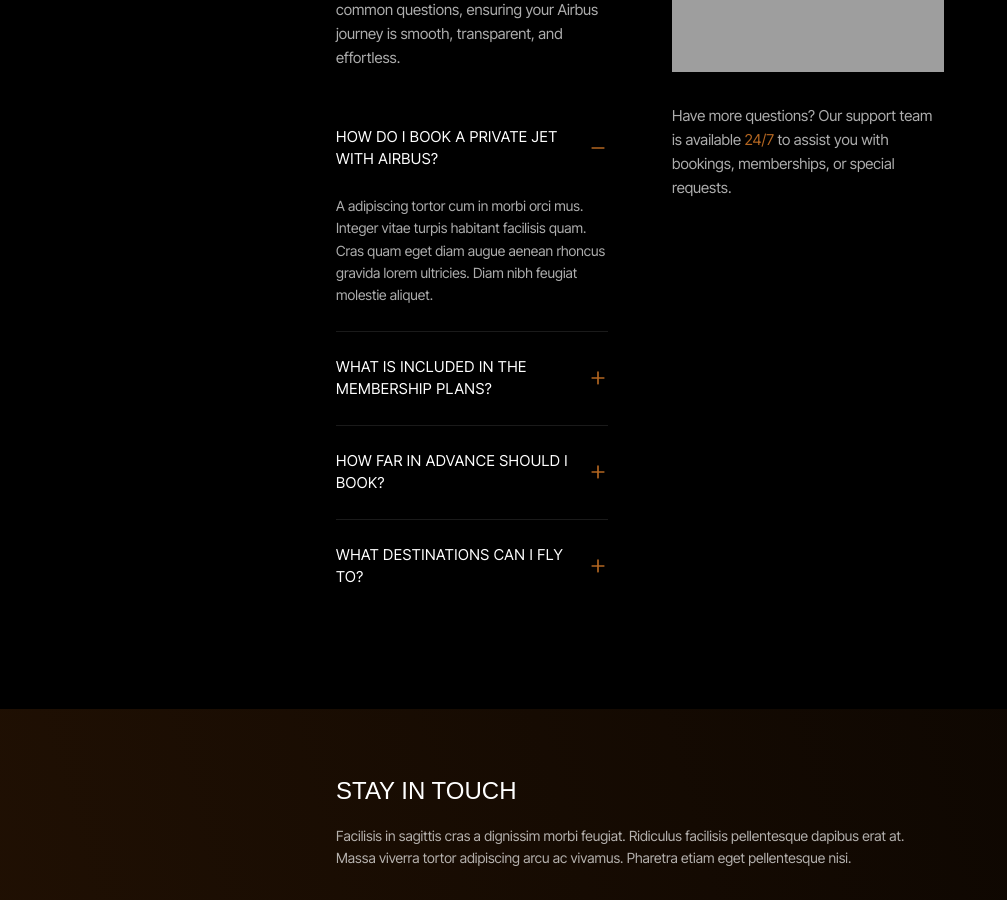
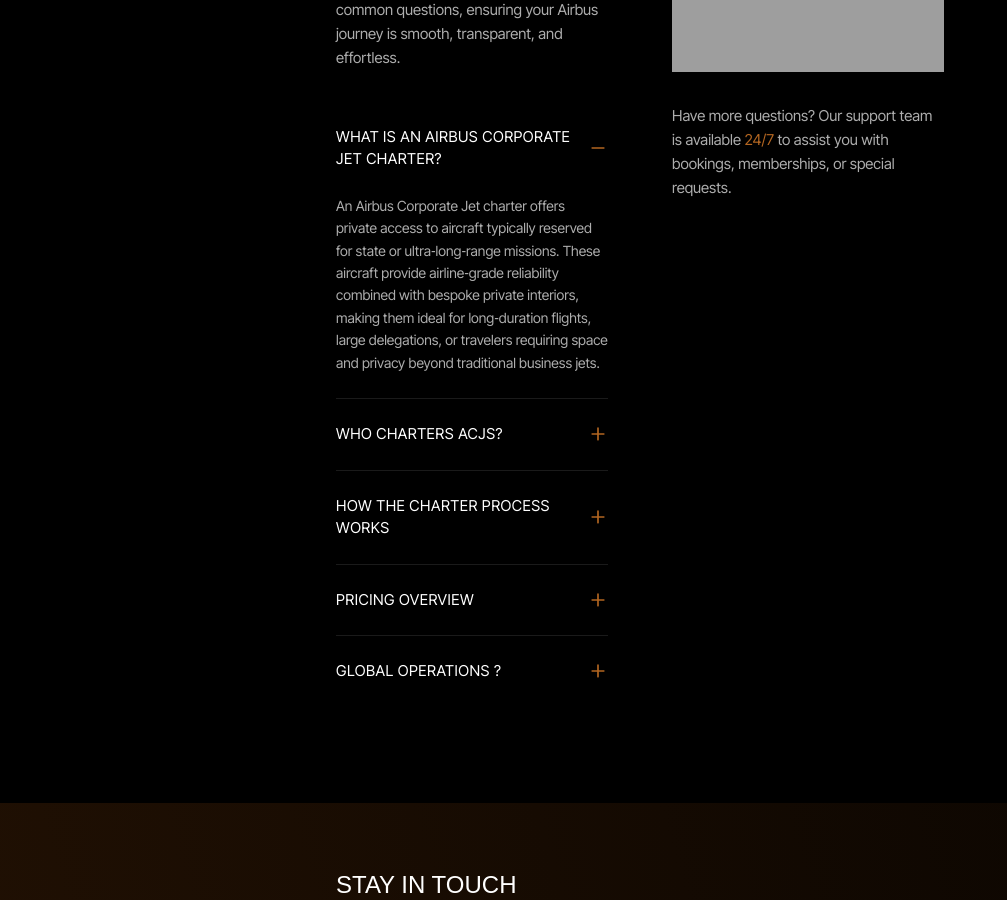
Before and after one commit to Jobsidney/AirbusCharter, a Next.js app: page /contact-us in a window 1280 px wide. Shown: the part 3140-4040 px from the top of the page, without its empty margins (0-1007 px from the left). Built offline with nearby package versions, Linux system fonts and the light colour scheme; grey boxes are pictures that could not be loaded; a web font is replaced by a local one.

Commit message:
Update FAQ content with ACJ charter information and add Global Operations question

```diff
--- a/src/app/_components/faq/FAQ.tsx
+++ b/src/app/_components/faq/FAQ.tsx
@@ -8,20 +8,24 @@
 
   const faqs = [
     {
-      question: "HOW DO I BOOK A PRIVATE JET WITH AIRBUS?",
-      answer: "A adipiscing tortor cum in morbi orci mus. Integer vitae turpis habitant facilisis quam. Cras quam eget diam augue aenean rhoncus gravida lorem ultricies. Diam nibh feugiat molestie aliquet.",
+      question: "WHAT IS AN AIRBUS CORPORATE JET CHARTER?",
+      answer: "An Airbus Corporate Jet charter offers private access to aircraft typically reserved for state or ultra‑long‑range missions. These aircraft provide airline‑grade reliability combined with bespoke private interiors, making them ideal for long‑duration flights, large delegations, or travelers requiring space and privacy beyond traditional business jets.",
     },
     {
-      question: "WHAT IS INCLUDED IN THE MEMBERSHIP PLANS?",
-      answer: "Our membership plans include exclusive access to our fleet, priority booking, personalized concierge services, and special rates. Each tier offers different benefits tailored to your travel needs.",
+      question: "WHO CHARTERS ACJS?",
+      answer: "Royal families, UHNW individuals, corporate leadership teams, and entertainment, sports, and global events clients.",
     },
     {
-      question: "HOW FAR IN ADVANCE SHOULD I BOOK?",
-      answer: "We recommend booking at least 48 hours in advance for domestic flights and 72 hours for international flights. However, we can accommodate last-minute requests based on availability.",
+      question: "HOW THE CHARTER PROCESS WORKS",
+      answer: "Submit a charter request, aircraft and operator matching, route planning, permits, and clearances, interior configuration and catering selection, flight execution with dedicated trip support.",
     },
     {
-      question: "WHAT DESTINATIONS CAN I FLY TO?",
-      answer: "Airbus provides access to thousands of airports worldwide, including many private terminals. We can arrange flights to virtually any destination, subject to airspace regulations and airport availability.",
+      question: "PRICING OVERVIEW",
+      answer: "ACJ charter pricing varies based on aircraft type, flight duration, routing, airport access, and onboard services. Due to the bespoke nature of these aircraft, each quotation is prepared individually.",
+    },
+    {
+      question: "GLOBAL OPERATIONS ?",
+      answer: "Worldwide charter coverage, diplomatic and high‑profile mission experience, discreet handling and security‑focused coordination, flexible departure locations.",
     },
   ];
 
```
